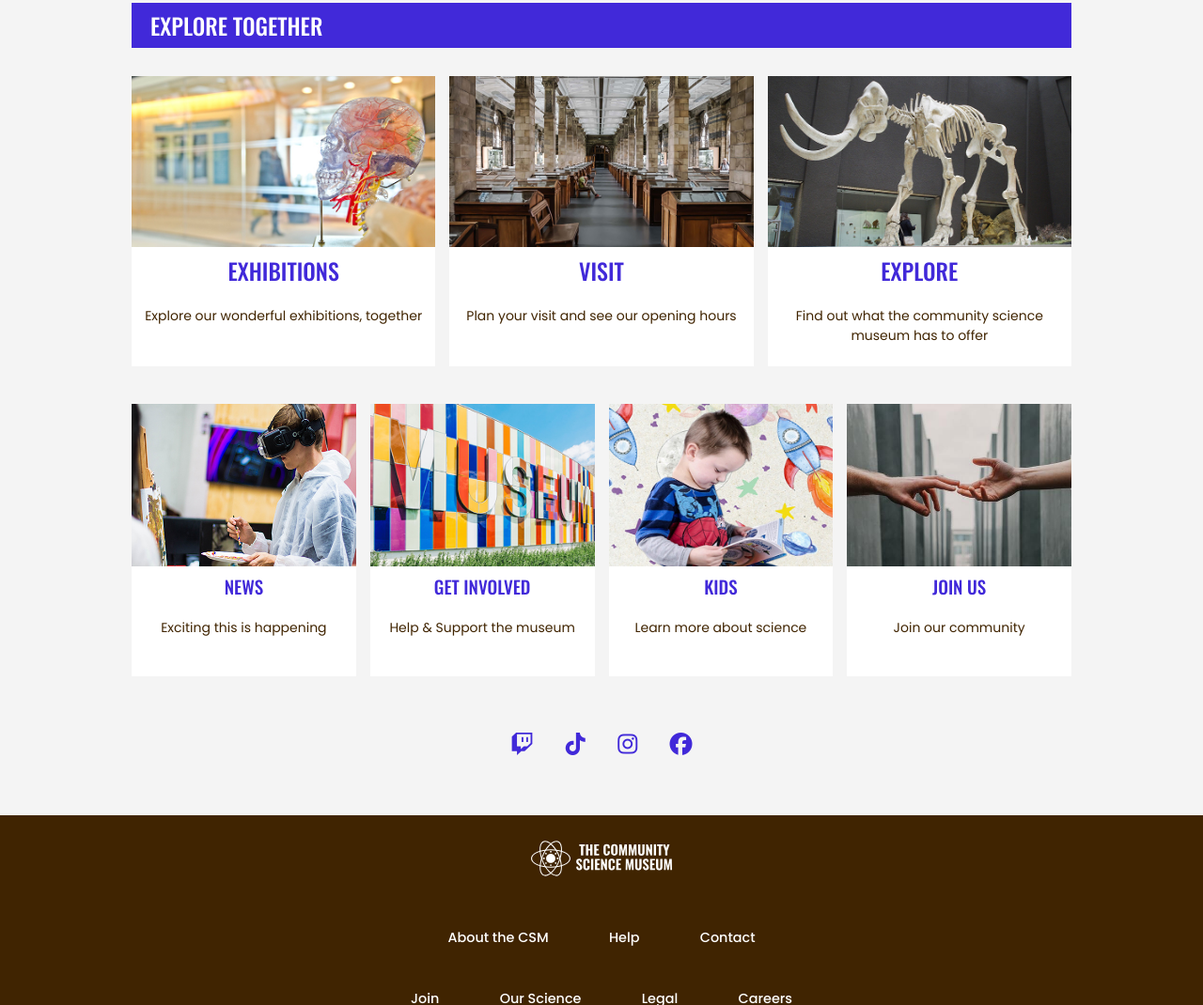
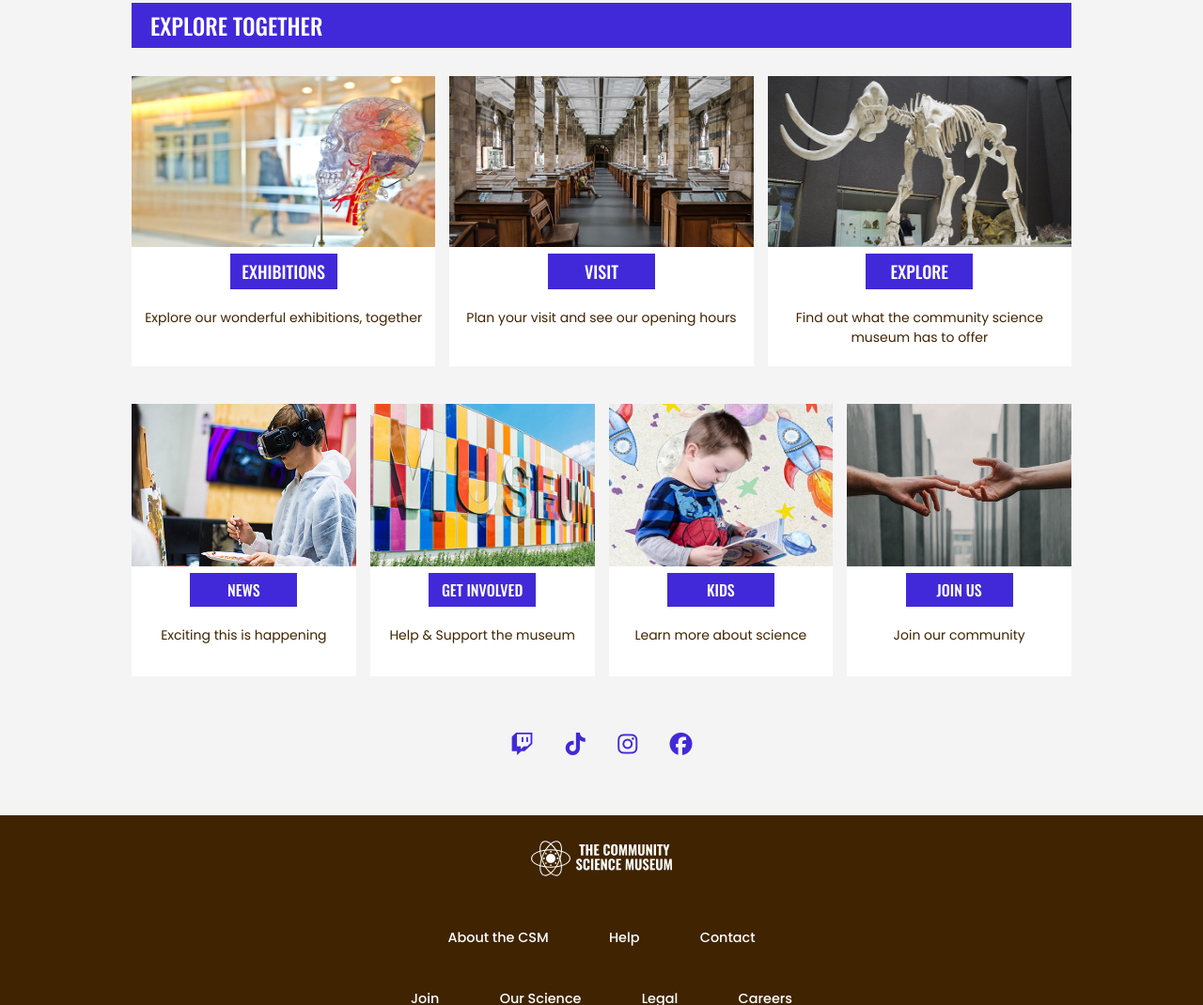
Before and after one commit to ebejmo/tcsm, a plain HTML site: page index.html in a window 1280 px wide. Shown: the part 668-1738 px from the top of the page at 94% size. Drawn offline with nearby package versions, Linux system fonts and the light colour scheme.

Commit message:
new cta homepage

```diff
--- a/css/imports/links.css
+++ b/css/imports/links.css
@@ -44,6 +44,9 @@ ul a:hover {
 
 .cta-main {
   background-color: var(--primary-color);
+  margin: 0 auto;
+  font-size: 18px;
+  min-width: 90px;
 }
 
 .cta-main:hover {
@@ -55,16 +58,11 @@ ul a:hover {
   font-weight: 400;
 }
 
-.list-title {
-  text-align: center;
+.featured-list-small .cta-main {
+  font-size: 16px;
 }
 
-.list-title:hover {
-  font-weight: 600;
-  color: var(--primary-color-hover);
-}
-
-.content-second .list-title {
+.content-second {
   font-size: 19px;
 }
 
@@ -81,7 +79,6 @@ ul a:hover {
 }
 
 .list-text:hover {
-  font-weight: 500;
   color: var(--hover-text);
 }
 
--- a/css/styles.css
+++ b/css/styles.css
@@ -20,26 +20,12 @@ main {
 
 h1,
 h2,
-h3,
-.list-title {
+h3 {
   font-family: var(--text-heading), Verdana, Geneva, Tahoma, sans-serif;
   text-transform: uppercase;
   font-weight: 500;
   margin: 0;
 }
-
-.list-title {
-  color: var(--primary-color);
-  font-size: 24px;
-}
-
-.featured-list-small .list-title {
-  font-size: 19px;
-}
-
-/* .dark {
-  color: var(--primary-color-text);
-} */
 
 img {
   width: 100%;
@@ -76,7 +62,7 @@ header {
 }
 
 .fas.fa-bars:hover {
-  color: var(--primary-color-hover);
+  color: var(--hover-text);
 }
 
 .fas.fa-search {
@@ -149,15 +135,12 @@ ul {
   display: flex;
   flex-direction: column;
   align-content: center;
-  justify-content: center;
+  justify-content: space-between;
+  text-align: center;
 }
 
 .content-second {
   height: 110px;
-}
-
-.content {
-  text-align: center;
 }
 
 .box-content-short {
--- a/index.html
+++ b/index.html
@@ -54,7 +54,7 @@
                         <img src="/images/homepage/exhibition-main.jpg" alt="human skull replica on display at a museum">
                     </div>
                     <div class="content">
-                        <a href="exhibitions.html" class="list-title">exhibitions</a>
+                        <a href="exhibitions.html" class="cta cta-main">exhibitions</a>
                         <a href="exhibitions.html" class="list-text">Explore our wonderful exhibitions, together</a>
                     </div>
                 </div>
@@ -63,7 +63,7 @@
                         <img src="/images/homepage/visit-main.jpg" alt="the inside hallway of the museum">
                     </div>
                     <div class="content">
-                        <a href="visit.html" class="list-title">visit</a>
+                        <a href="visit.html" class="cta cta-main">visit</a>
                         <a href="visit.html" class="list-text">Plan your visit and see our opening hours</a>
                     </div>
                 </div>
@@ -72,7 +72,7 @@
                         <img src="/images/homepage/explore-main.jpg" alt="a huge mammoth on display">
                     </div>
                     <div class="content">
-                        <a href="explore.html" class="list-title">explore</a>
+                        <a href="explore.html" class="cta cta-main">explore</a>
                         <a href="explore.html" class="list-text">Find out what the community science museum has to offer</a>
                     </div>
                 </div>
@@ -85,7 +85,7 @@
                         <img src="/images/homepage/news.jpg" alt="teenage boy trying out ai googles while painting a picture">
                     </div>
                     <div class="content content-second">
-                        <a href="news.html" class="list-title">news</a>
+                        <a href="news.html" class="cta cta-main">news</a>
                         <a href="news.html" class="list-text">Exciting this is happening</a>
                     </div>
                 </div>
@@ -94,7 +94,7 @@
                         <img src="/images/homepage/get-involved.jpg" alt="the museum shown from the outside">
                     </div>
                     <div class="content content-second">
-                        <a href="#" class="list-title">get involved</a>
+                        <a href="#" class="cta cta-main">get involved</a>
                         <a href="#" class="list-text">Help & Support the museum</a>
                     </div>
                 </div>
@@ -103,7 +103,7 @@
                         <img src="/images/homepage/kids.jpg" alt="young boy reading a science book">
                     </div>
                     <div class="content content-second">
-                        <a href="#" class="list-title">kids</a>
+                        <a href="#" class="cta cta-main">kids</a>
                         <a href="#" class="list-text">Learn more about science</a>
                     </div>
                 </div>
@@ -112,7 +112,7 @@
                         <img src="/images/homepage/join.jpg" alt="two hands touching">
                     </div>
                     <div class="content content-second">
-                        <a href="#" class="list-title">join us</a>
+                        <a href="#" class="cta cta-main">join us</a>
                         <a href="#" class="list-text">Join our community</a>
                     </div>
                 </div>
```
Also changed, not shown: exhibitions.html (+5 -5 lines).
